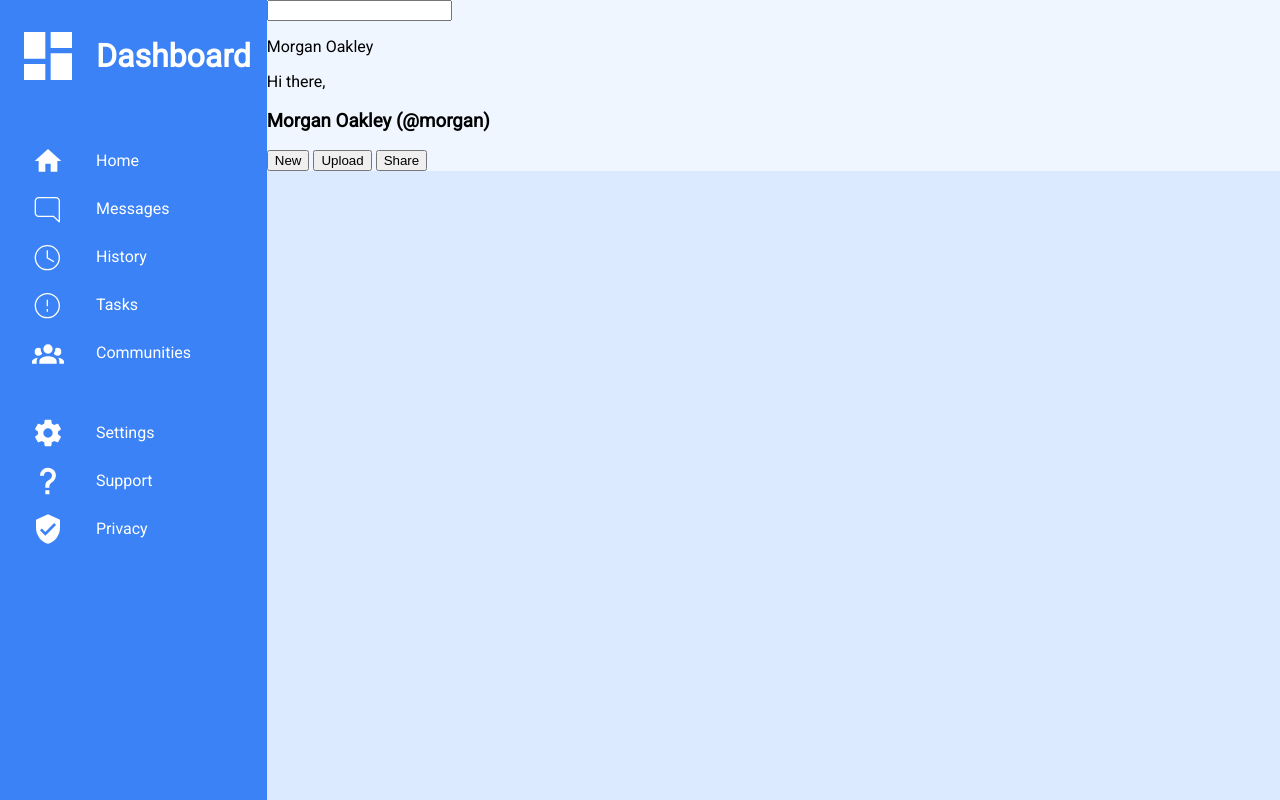
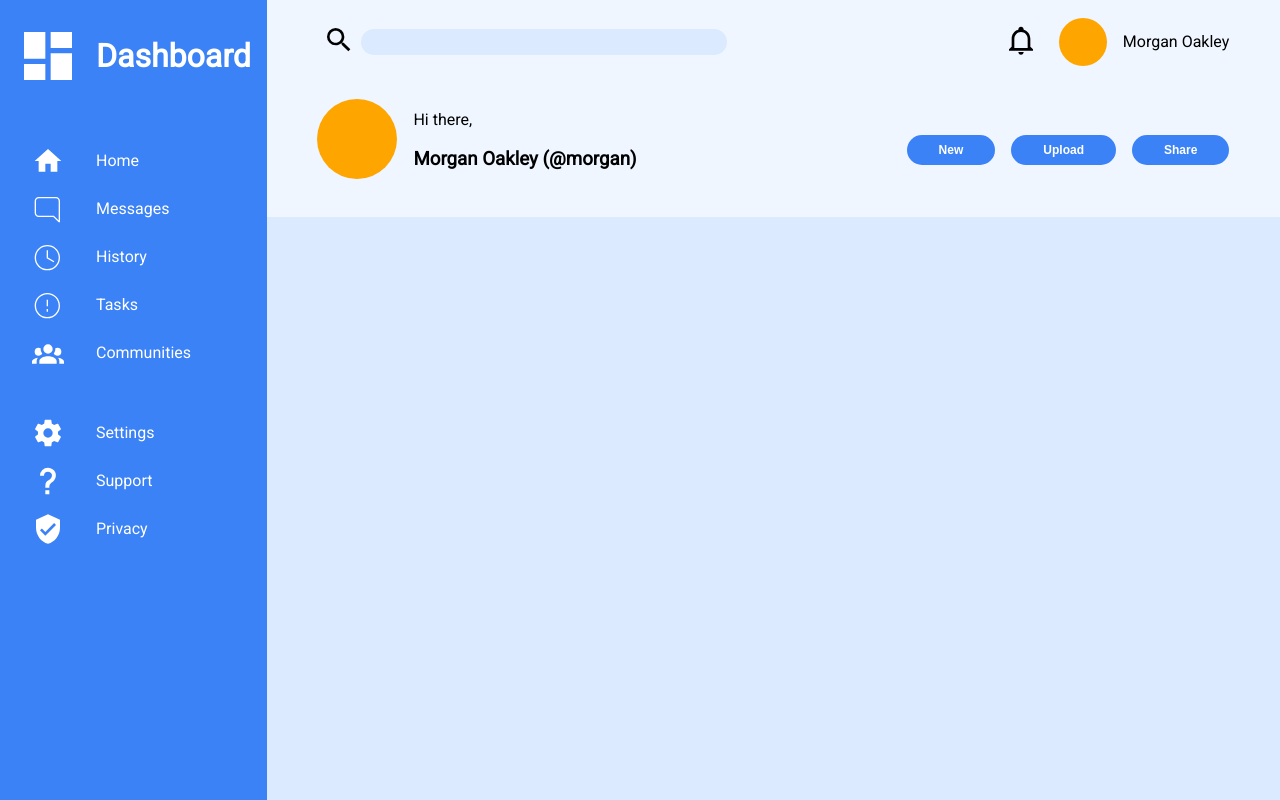
Before and after one commit to S1ngleWasTaken/TOP-admin-dashboard, a plain HTML site: page index.html in a window 1280 px wide. Drawn offline with Linux system fonts and the light colour scheme.

Commit message:
header styling

```diff
--- a/index.html
+++ b/index.html
@@ -70,22 +70,22 @@
         </div>
     </div>
     <div class="header">
-        <div class="container">
-            <div>
-                <!-- search svg -->
+        <div class="container1">
+            <div class="search-div">
+                <button class="svg-btn"><svg xmlns="http://www.w3.org/2000/svg" viewBox="0 0 24 24"><title>magnify</title><path d="M9.5,3A6.5,6.5 0 0,1 16,9.5C16,11.11 15.41,12.59 14.44,13.73L14.71,14H15.5L20.5,19L19,20.5L14,15.5V14.71L13.73,14.44C12.59,15.41 11.11,16 9.5,16A6.5,6.5 0 0,1 3,9.5A6.5,6.5 0 0,1 9.5,3M9.5,5C7,5 5,7 5,9.5C5,12 7,14 9.5,14C12,14 14,12 14,9.5C14,7 12,5 9.5,5Z" /></svg></button>
                 <input type="text" name="search" id="search">
             </div>
-            <div>
-                <!-- notification svg -->
+            <div class="notification-div">
+                <button class="svg-btn"><svg xmlns="http://www.w3.org/2000/svg" viewBox="0 0 24 24"><title>bell-outline</title><path d="M10 21H14C14 22.1 13.1 23 12 23S10 22.1 10 21M21 19V20H3V19L5 17V11C5 7.9 7 5.2 10 4.3V4C10 2.9 10.9 2 12 2S14 2.9 14 4V4.3C17 5.2 19 7.9 19 11V17L21 19M17 11C17 8.2 14.8 6 12 6S7 8.2 7 11V18H17V11Z" /></svg></button>
                 <div class="profile-picture"></div>
                 <p>Morgan Oakley</p>
             </div>
-            <div>
+            <div class="profile-div">
                 <div class="profile-picture bigger"></div>
                 <p>Hi there,</p>
                 <h3>Morgan Oakley (@morgan)</h3>
             </div>
-            <div>
+            <div class="btns-div">
                 <button class="blue">New</button>
                 <button class="blue">Upload</button>
                 <button class="blue">Share</button>
--- a/style.css
+++ b/style.css
@@ -52,3 +52,82 @@ svg{
 .dashboard-svg{
     height: 4rem;
 }
+
+/* HEADER */
+.container1{
+    width: 90%;
+    margin: 1rem auto;
+    display: grid;
+    grid-template-columns: 6fr 5fr;
+    grid-template-rows: 1fr 2fr;
+    column-gap: 1rem;
+    row-gap: 2rem;
+
+}
+
+
+.svg-btn{
+    background: none;
+    border: none;
+    height: min-content;
+}
+
+.search-div{
+    display: flex;
+    align-items: center;
+}
+#search{
+    flex-grow: 0.7;
+    height: 1.5rem;
+    border: none;
+    background: #dbeafe;
+    border-radius: 1rem;
+}
+
+.profile-picture{
+    background-color: orange;
+    height: 3rem;
+    aspect-ratio: 1;
+    border-radius: 10rem;
+}
+.bigger{
+    height: 5rem;
+    grid-row: 1/3;
+}
+
+.notification-div{
+    display: grid;
+    grid-template-rows: 1fr;
+    grid-template-columns: auto auto auto;
+    column-gap: 1rem;
+    align-items: center;
+    justify-content: right;
+}
+.notification-div p{
+    width: max-content;
+}
+
+.profile-div{
+    display: grid;
+    grid-template-columns: 5rem auto;
+    grid-template-rows: 2.5rem 2.5rem;
+    align-items: center;
+    column-gap: 1rem;
+}
+
+.btns-div{
+    display: flex;
+    align-items: center;
+    justify-content: end;
+    gap: 1rem;
+}
+
+.blue{
+    border: none;
+    background: #3b82f6;
+    color: white;
+    font-size: 12px;
+    font-weight: bolder;
+    border-radius: 2rem;
+    padding: 0.5rem 2rem;
+}
```
